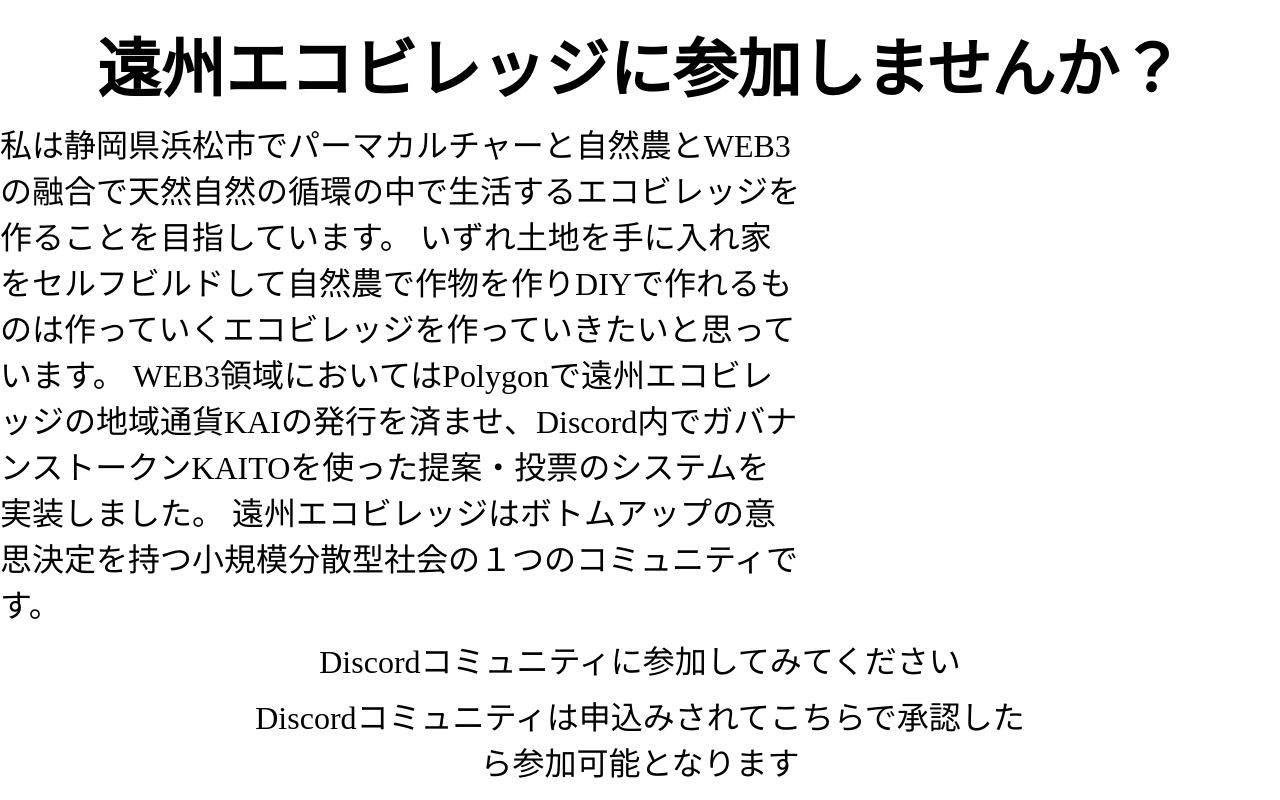
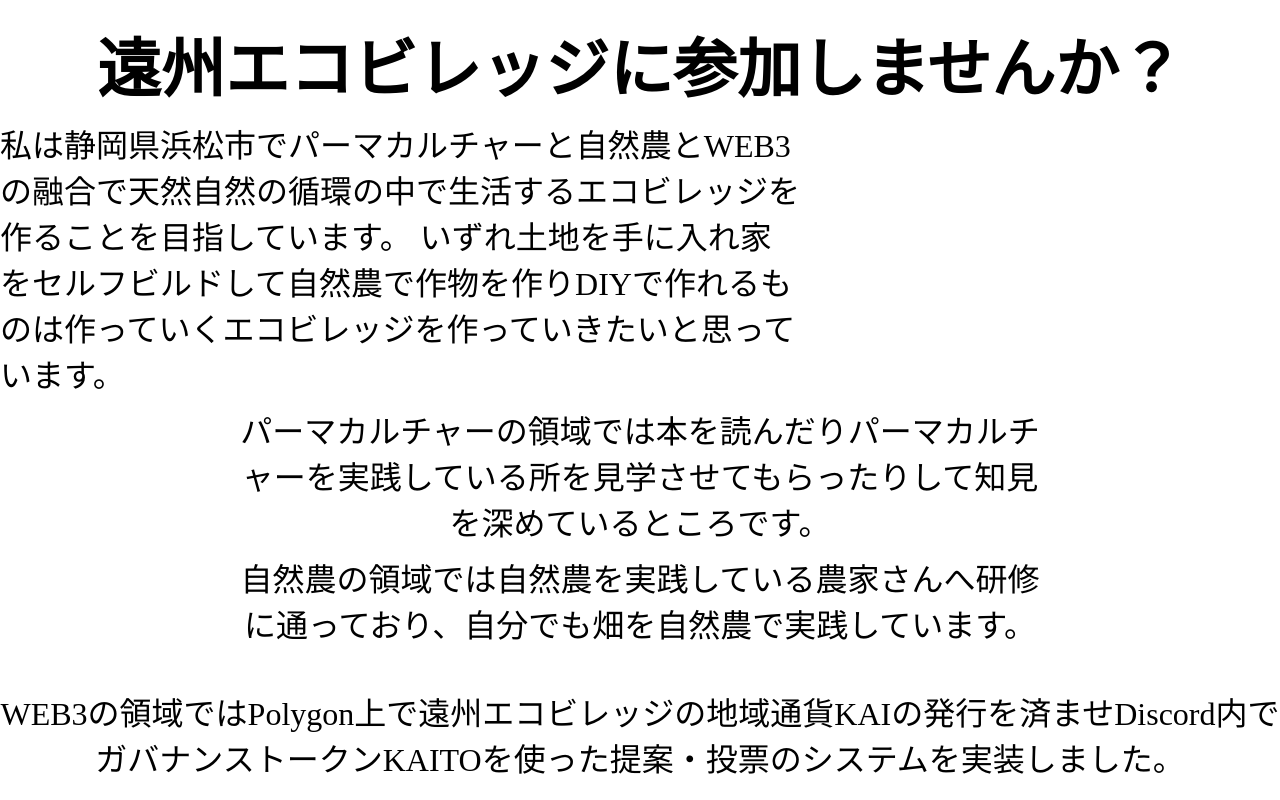
Before and after one commit to JUNGLE-ArtLabs/enshu_ecovillage, a React (Create React App) app: page / in a window 1280 px wide. Shown: the part 400-1200 px from the top of the page. Built offline with nearby package versions, Linux system fonts and the light colour scheme; a web font is replaced by a local one.

Commit message:
Update About.js for deployment

```diff
--- a/src/pages/About.js
+++ b/src/pages/About.js
@@ -10,9 +10,11 @@ export default function About() {
         <h1>遠州エコビレッジ</h1>
         <h2>遠州エコビレッジに参加しませんか？</h2>
         <p>私は静岡県浜松市でパーマカルチャーと自然農とWEB3の融合で天然自然の循環の中で生活するエコビレッジを作ることを目指しています。
-           いずれ土地を手に入れ家をセルフビルドして自然農で作物を作りDIYで作れるものは作っていくエコビレッジを作っていきたいと思っています。
-           WEB3領域においてはPolygonで遠州エコビレッジの地域通貨KAIの発行を済ませ、Discord内でガバナンストークンKAITOを使った提案・投票のシステムを実装しました。
-           遠州エコビレッジはボトムアップの意思決定を持つ小規模分散型社会の１つのコミュニティです。</p>
+           いずれ土地を手に入れ家をセルフビルドして自然農で作物を作りDIYで作れるものは作っていくエコビレッジを作っていきたいと思っています。</p>
+        <p>パーマカルチャーの領域では本を読んだりパーマカルチャーを実践している所を見学させてもらったりして知見を深めているところです。</p>
+        <p>自然農の領域では自然農を実践している農家さんへ研修に通っており、自分でも畑を自然農で実践しています。</p>
+        <p>WEB3の領域ではPolygon上で遠州エコビレッジの地域通貨KAIの発行を済ませDiscord内でガバナンストークンKAITOを使った提案・投票のシステムを実装しました。</p>
+        <p>遠州エコビレッジはボトムアップの意思決定を持つ小規模分散型社会の１つのコミュニティです。</p>
         <p>Discordコミュニティに参加してみてください</p>
         <p>Discordコミュニティは申込みされてこちらで承認したら参加可能となります</p>
         <br />
```
